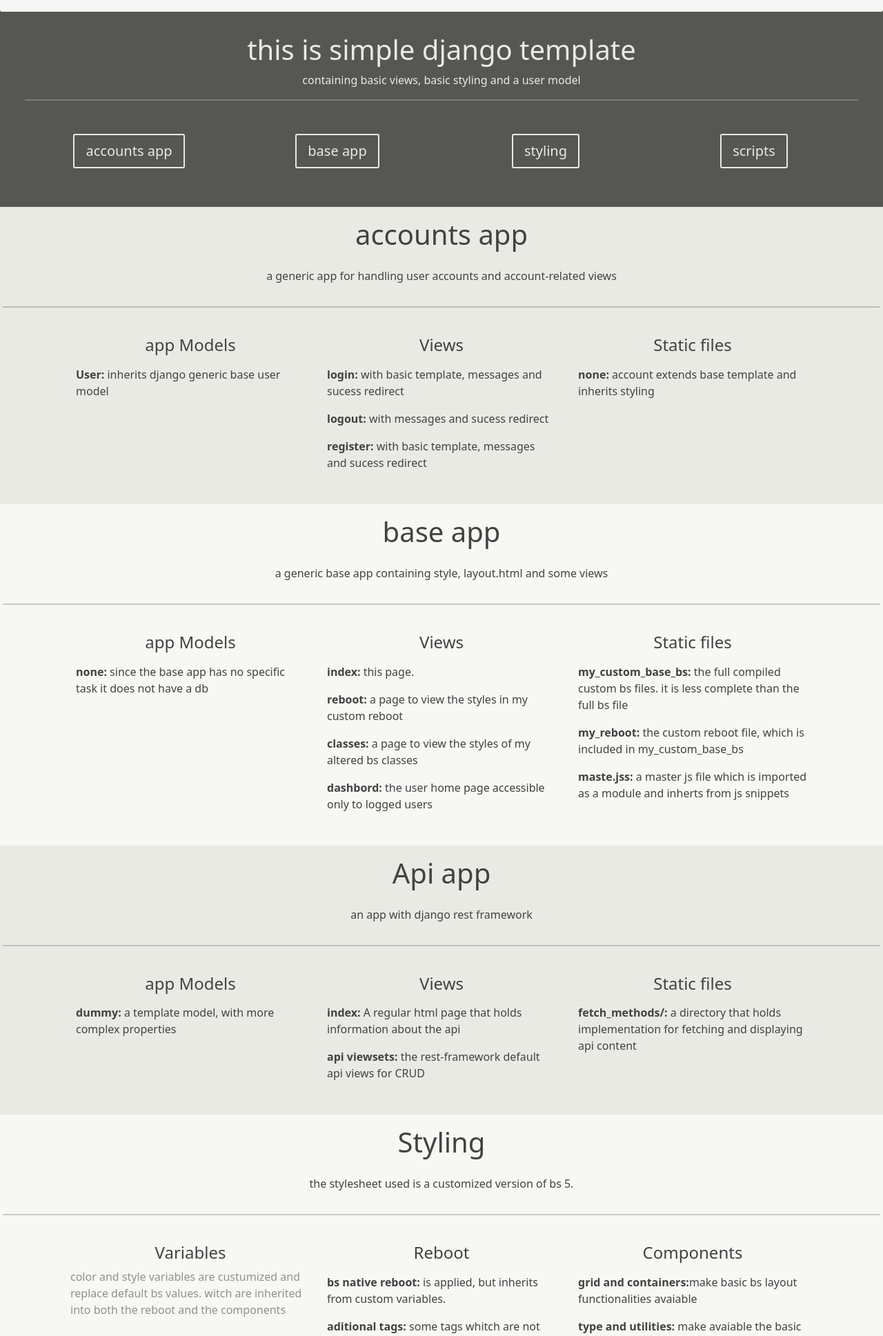
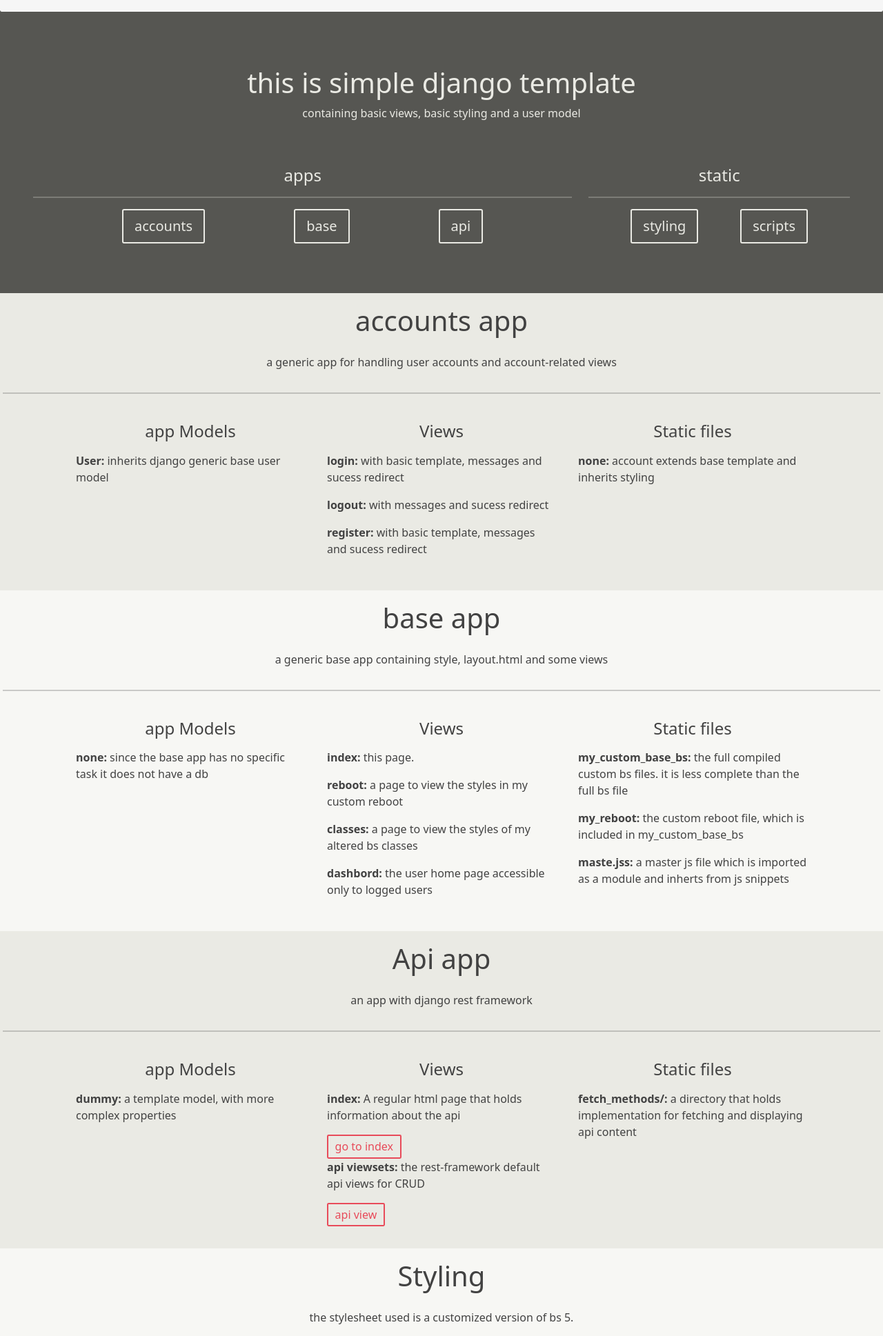
Before and after one commit to juliavillela/defaultDjango, a Django app: page / in a window 1280 px wide. Shown: the part 56-1993 px from the top of the page at 69% size. Run offline with Django 3.2, Linux system fonts and the light colour scheme.

Commit message:
updates index to include api

```diff
--- a/base/templates/base/index.html
+++ b/base/templates/base/index.html
@@ -2,20 +2,26 @@
 
 {% block body %}
 <div class="row bg-dark p-5 text-center text-light">
+    <div class='mb-5 mt-5'>
     <h1> this is simple django template </h1>
     <p>containing basic views, basic styling and a user model</p>
-    <hr class='mb-5'>
-    <div class="col-md-3 col-sm-12 mb-2">
-        <a name="accounts_app"class='btn btn-outline-light btn-lg scroll_to'>accounts app</a>
     </div>
-    <div class="col-md-3 col-sm-12 mb-2">
-        <a name="base_app" class='btn btn-outline-light btn-lg scroll_to'>base app</a>
+    <div class="col-lg-8 col-md-12 col-sm-12 mb-4">
+        <h4 class='text-center'>apps</h4>
+        <hr>
+        <div class="d-flex justify-content-evenly">
+            <a name="accounts_app"class='btn btn-outline-light btn-lg scroll_to'>accounts</a>
+            <a name="base_app" class='btn btn-outline-light btn-lg scroll_to'>base</a>
+            <a name="api_app" class=' btn btn-outline-light btn-lg scroll_to'>api</a>
+        </div>
     </div>
-    <div class="col-md-3 col-sm-12 mb-2">
-        <a name="styling" class=' btn btn-outline-light btn-lg scroll_to'>styling</a>
-    </div>
-    <div class="col-md-3 col-sm-12 mb-2">
-        <a name="scripts" class=' btn btn-outline-light btn-lg scroll_to'>scripts</a>
+    <div class="col-lg-4 col-md-12 col-sm-12 mb-3">
+        <h4 class='text-center'>static</h4>
+        <hr>
+        <div class="d-flex justify-content-evenly">
+            <a name="styling" class=' btn btn-outline-light btn-lg scroll_to'>styling</a>
+            <a name="scripts" class=' btn btn-outline-light btn-lg scroll_to'>scripts</a>
+        </div>
     </div>
 </div>
 
@@ -82,7 +88,7 @@
     </div>
 </section>
 
-<section id="base_app" class="row p-3 text-center gap-3 bg-light">
+<section id="api_app" class="row p-3 text-center gap-3 bg-light">
     <h1>Api app</h1>
     <p>an app with django rest framework</p>
     <hr>
@@ -98,7 +104,9 @@
             <h4>Views</h4>
             <div class="card-body text-start p-2">
                 <p><b>index:</b> A regular html page that holds information about the api</p>
+                <a href="{% url 'api:api_index' %}" class='btn btn-outline-primary'>go to index</a>
                 <p><b>api viewsets:</b> the rest-framework default api views for CRUD </p>
+                <a href="{% url 'api:browse_api' %}" class='btn btn-outline-primary'>api view</a>
             </div>
         </div>
 
```
